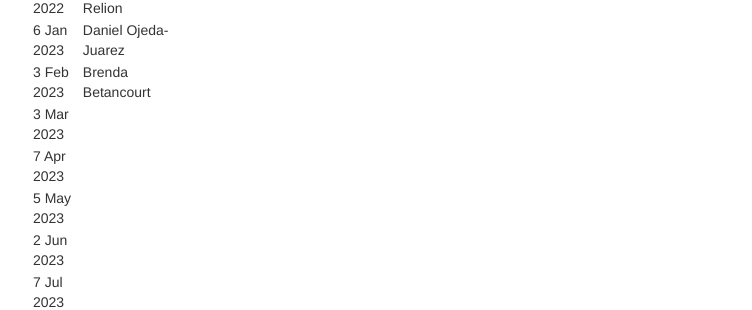
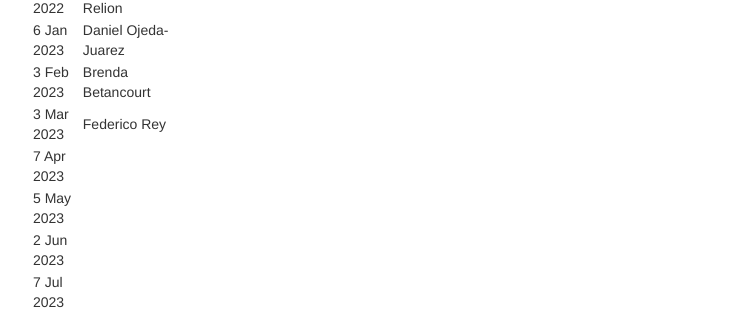
Before and after one commit to solislemuslab/solislemuslab.github.io, a Jekyll site: the page built from pages/zoominario.md, in a window 1280 px wide and 900 px high, scrolled down 2083 px. Shown: the part 144-454 px from the top of the window, without its empty margins (258-1010 px from the left). Built offline with Jekyll 4.4.1, drawn with Linux system fonts in a browser that asks for light colours.

Commit message:
zoominario update:

```diff
--- a/pages/zoominario.md
+++ b/pages/zoominario.md
@@ -52,7 +52,7 @@ description: El Zoominario
 | 2 Dec 2022 | Jesus Arroyo Relion | |
 | 6 Jan 2023 | Daniel Ojeda-Juarez | |
 | 3 Feb 2023 | Brenda Betancourt | |
-| 3 Mar 2023 |  | |
+| 3 Mar 2023 | Federico Rey | |
 | 7 Apr 2023 |  | |
 | 5 May 2023 |  | |
 | 2 Jun 2023 |  | |
```
